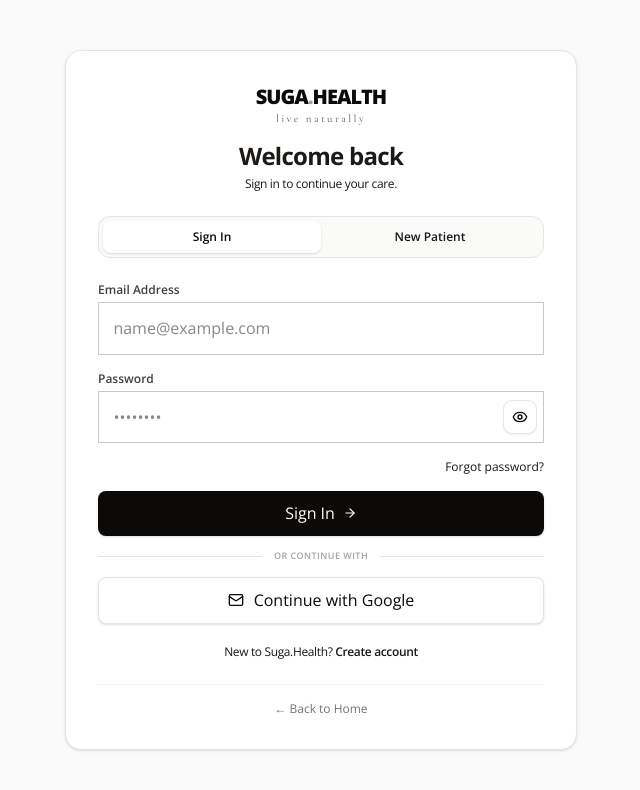
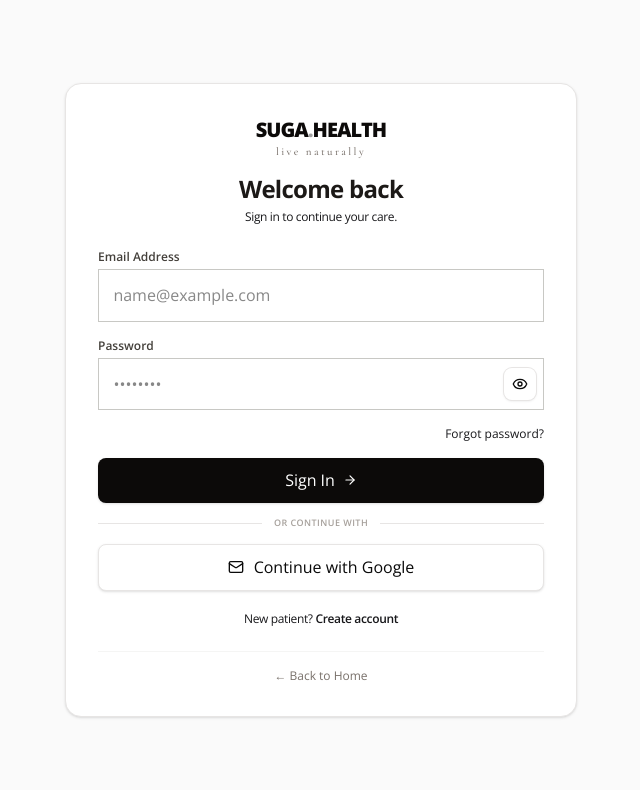
Before and after one commit to anbupravin77-cloud/suga_health_V1, a Next.js app: page /sign-in in a window 1280 px wide. Shown: the top 790 px of the page, without its empty margins (319-959 px from the left). Built offline with nearby package versions, Linux system fonts and the light colour scheme; no server answers.

Commit message:
style: keep authentication forms focused

```diff
--- a/src/components/auth/auth-form.tsx
+++ b/src/components/auth/auth-form.tsx
@@ -82,13 +82,6 @@
 
   return (
     <div>
-      {mode !== "forgot-password" && (
-        <div className="mb-6 grid grid-cols-2 rounded-xl bg-stone-50 p-1 border border-stone-200">
-          <Link href="/sign-in" className={"rounded-lg px-3 py-2 text-center text-xs font-semibold transition-colors " + (isSignIn ? "bg-white text-stone-950 shadow-sm" : "text-stone-500 hover:text-stone-900")}>Sign In</Link>
-          <Link href="/sign-up" className={"rounded-lg px-3 py-2 text-center text-xs font-semibold transition-colors " + (isSignUp ? "bg-white text-stone-950 shadow-sm" : "text-stone-500 hover:text-stone-900")}>New Patient</Link>
-        </div>
-      )}
-
       {error && <div className="mb-5 rounded-lg bg-red-50 p-3 text-xs text-red-700 border border-red-200" role="alert">{error}</div>}
       {message && <div className="mb-5 rounded-lg bg-emerald-50 p-3 text-xs text-emerald-800 border border-emerald-200" role="status">{message}</div>}
 
@@ -146,7 +139,7 @@
       )}
 
       <p className="mt-5 text-center text-xs text-stone-500">
-        {isSignIn ? <>New to Suga.Health? <Link href="/sign-up" className="font-semibold text-stone-950 underline underline-offset-4">Create account</Link></> : isSignUp ? <>Already have an account? <Link href="/sign-in" className="font-semibold text-stone-950 underline underline-offset-4">Sign in</Link></> : <>Remembered your password? <Link href="/sign-in" className="font-semibold text-stone-950 underline underline-offset-4">Sign in</Link></>}
+        {isSignIn ? <>New patient? <Link href="/sign-up" className="font-semibold text-stone-950 underline underline-offset-4">Create account</Link></> : isSignUp ? <>Already registered? <Link href="/sign-in" className="font-semibold text-stone-950 underline underline-offset-4">Sign in</Link></> : <>Remembered your password? <Link href="/sign-in" className="font-semibold text-stone-950 underline underline-offset-4">Sign in</Link></>}
       </p>
     </div>
   );
```
